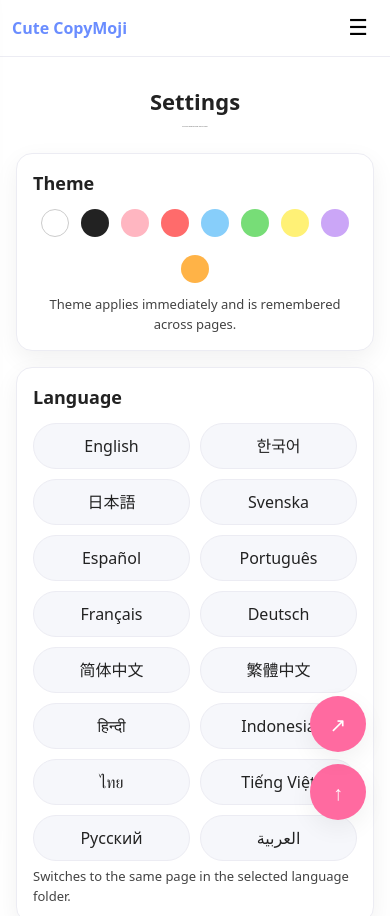
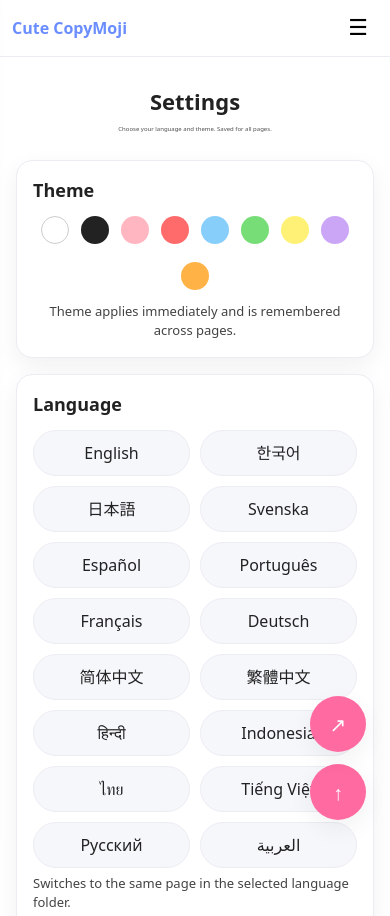
Before and after one commit to cute-bite/cute-copymoji-test, a plain HTML site: page en/settings.html in a window 390 px wide. Shown: the top 916 px of the page. Drawn offline with Linux system fonts and the light colour scheme.

Commit message:
Add files via upload

```diff
--- a/en/settings.html
+++ b/en/settings.html
@@ -101,10 +101,10 @@
 <meta name="apple-mobile-web-app-status-bar-style" content="black-translucent">
 
 <style>
-  /* Mobile only: Settings 히어로 보조문구 -15px */
+  /* Mobile only: Settings 히어로 보조문구 -10px */
   @media (max-width: 1023px){
     .settings .hero > p{
-      font-size: calc(1em - 15px);
+      font-size: calc(1em - 10px);
       line-height: 1.25; /* 선택: 줄간격 보정 */
     }
   }
```
